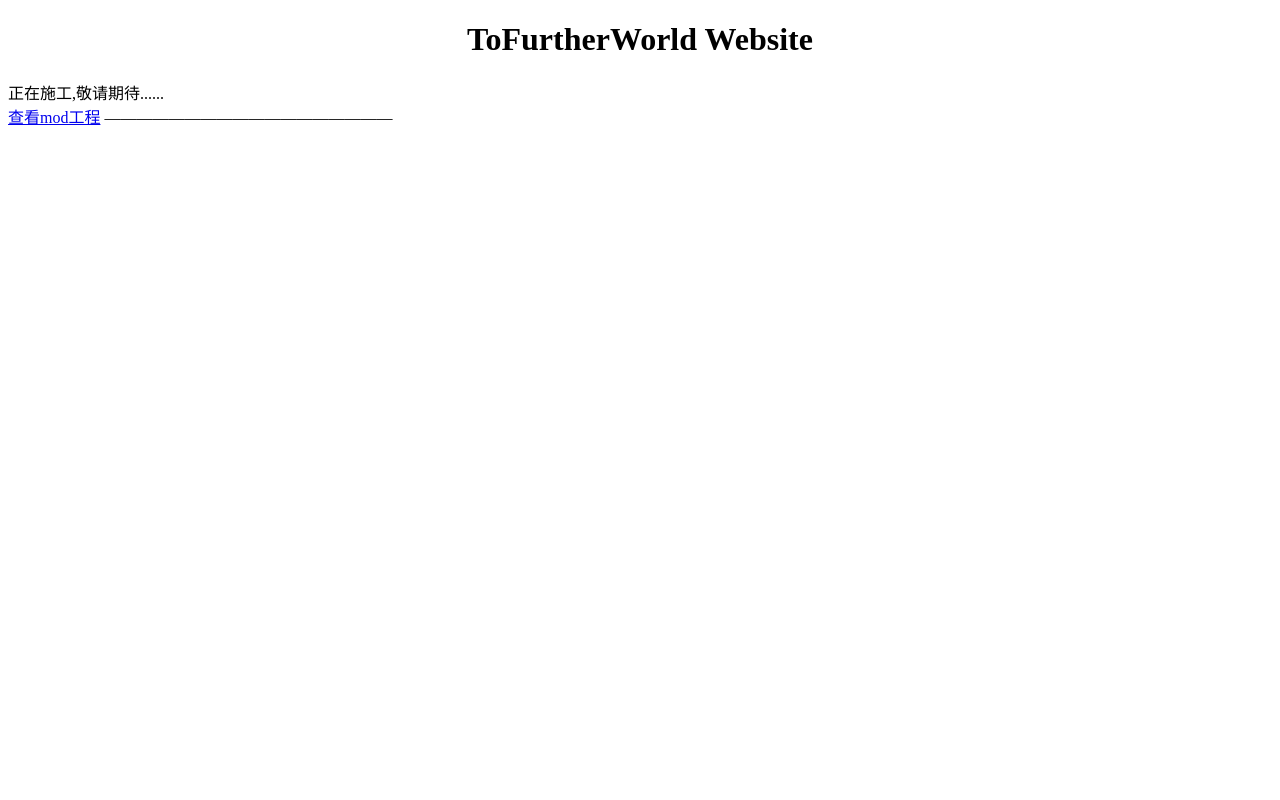
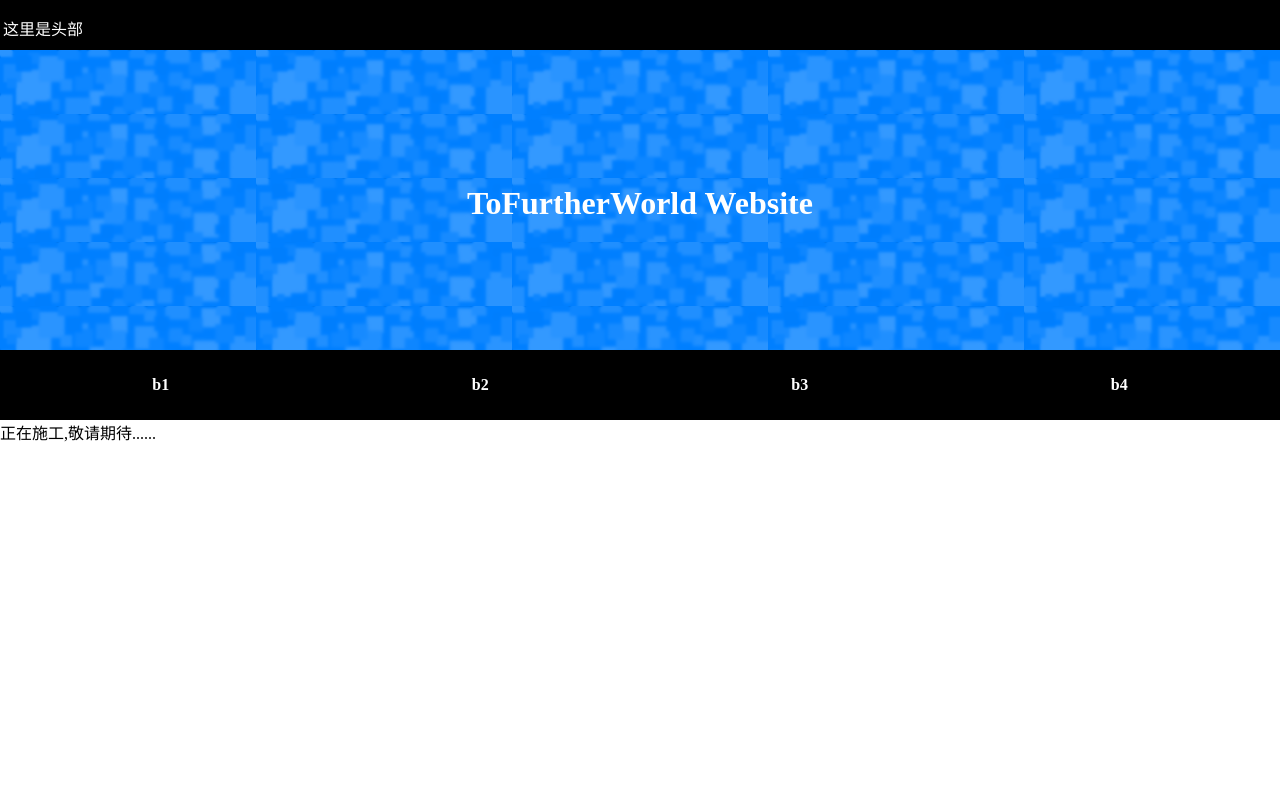
Before and after one commit to Ironnoob73/Ironnoob73.github.io, a plain HTML site: page index.html in a window 1280 px wide. Shown: the top 800 px of the page. Drawn offline with Linux system fonts and the light colour scheme.

Commit message:
main body complete

```diff
--- a/index.html
+++ b/index.html
@@ -2,13 +2,37 @@
 <html lang="zh">
 <head>
     <meta charset="UTF-8">
-    <meta name="viewport" content="width=device-width, initial-scale=1.0">
     <title>ToFurtherWorld Website</title>
+    <link rel="stylesheet" type="text/css" href="style.css">
 </head>
 <body>
-    <h1 align="center">ToFurtherWorld Website</h1>
-    正在施工,敬请期待......<br/>
-    <a href="https://github.com/Ironnoob73/tofurtherworld-project">查看mod工程</a>
-    ——————————————————
+    <div id="container">
+        <div id="head">
+            <table width="100%" height="50px">
+                <tr>
+                    <td width="100%" height="50px"><a style="color: white;">这里是头部</a></td>
+                </tr>
+            </table>
+        </div>
+        <div id="cover">
+            <table background="image/cover.png" width="100%" height="50px">
+                <tr>
+                    <td width="100%" height="300px"><h1 align="center"><a style="color: white;">ToFurtherWorld Website</a></h1></td>
+                </tr>
+            </table>
+        </div>
+        <div id="menu">
+            <table width="100%" height="70px">
+                <tr>
+                    <th><a style="color: white;">b1</a></th>
+                    <th><a style="color: white;">b2</a></th>
+                    <th><a style="color: white;">b3</a></th>
+                    <th><a style="color: white;">b4</a></th>
+                </tr>
+            </table>
+        </div>
+        <div id="mainbody">正在施工,敬请期待......</div>
+        <div id="foot"><a style="color: white;" href="https://github.com/Ironnoob73/tofurtherworld-project"><h5 align="center">查看mod工程</h5></a><br/></div>
+    </div>
 </body>
 </html>
--- /dev/null
+++ b/style.css
@@ -0,0 +1,32 @@
+body{
+    margin: 0px;
+}
+div#container{
+    width:100%;
+    height:950px;
+}
+div#head{
+    width:100%;
+    height:50px;
+    background-color: black;
+}
+div#cover{
+    width:100%;
+    height:300px;
+    background-color: #007fff;
+}
+div#menu{
+    width:100%;
+    height:70px;
+    background-color: black;
+}
+div#mainbody{
+    width:100%;
+    height:900px;
+    background-color: white;
+}
+div#foot{
+    width:100%;
+    height:100px;
+    background-color: lightslategray;
+}
```
Also changed, not shown: image/cover.png (added), image/head.png (added).
